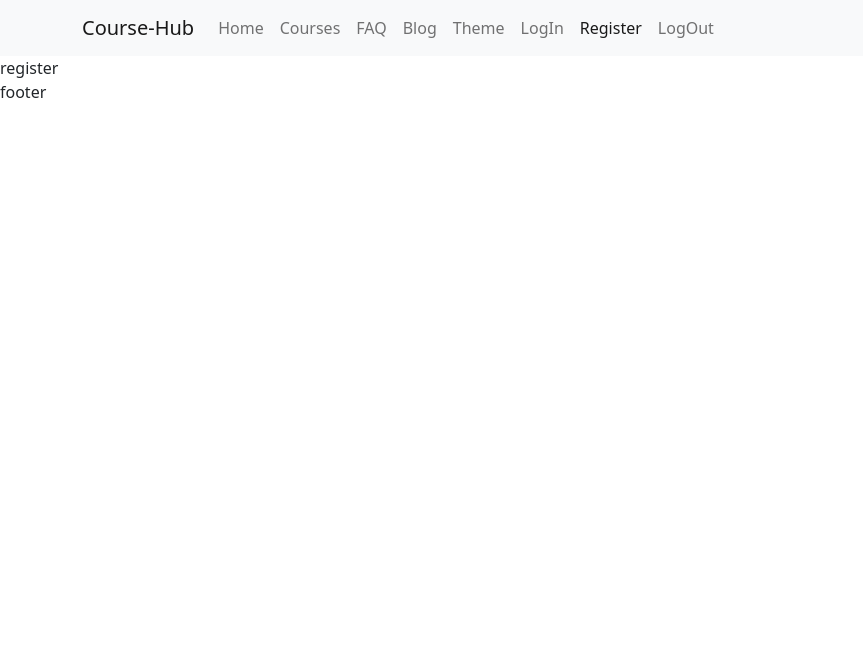
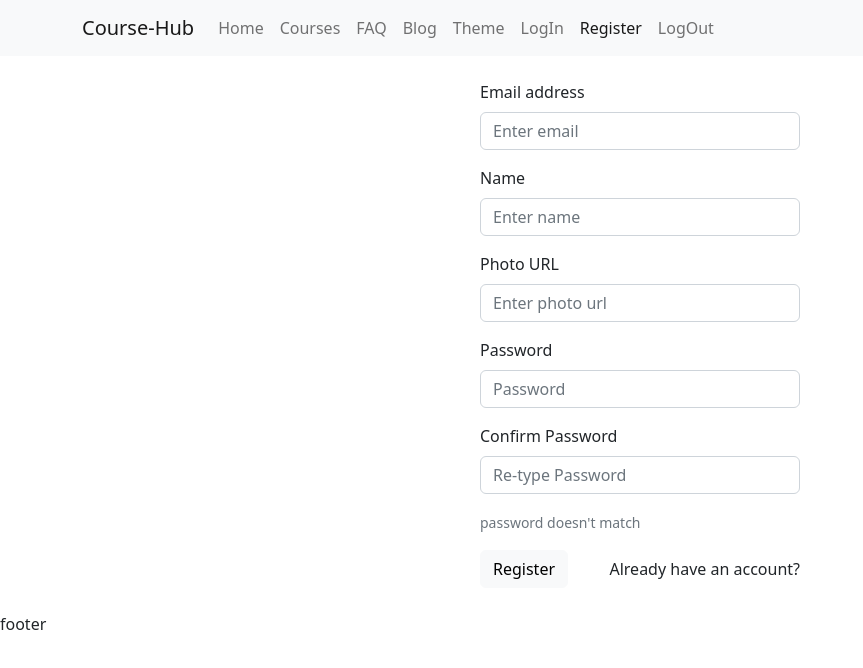
Before and after one commit to e-mm-u/Course-Hub-client, a React (Create React App) app: page /register in a window 1280 px wide. Shown: the top 668 px of the page, without its empty margins (0-863 px from the left). Built offline with nearby package versions, Linux system fonts and the light colour scheme.

Commit message:
register page structured

```diff
--- a/src/components/logs/Login.js
+++ b/src/components/logs/Login.js
@@ -5,7 +5,7 @@ import { LinkContainer } from 'react-router-bootstrap';
 
 const Login = () => {
     return (
-        <div className='w-25 mx-auto'>
+        <div className='w-25 mx-auto my-4'>
             <Form >
                 <Form.Group className="mb-3" controlId="form-email">
                     <Form.Label>Email address</Form.Label>
--- a/src/components/logs/Register.js
+++ b/src/components/logs/Register.js
@@ -1,9 +1,52 @@
 import React from 'react';
+import Button from 'react-bootstrap/Button';
+import Form from 'react-bootstrap/Form';
+import { LinkContainer } from 'react-router-bootstrap';
 
 const Register = () => {
     return (
-        <div>
-            register
+        <div className='w-25 mx-auto my-4'>
+            <Form >
+                <Form.Group className="mb-3" controlId="form-email">
+                    <Form.Label>Email address</Form.Label>
+                    <Form.Control name='email' type="email" placeholder="Enter email" />
+                </Form.Group>
+
+                <Form.Group className="mb-3" controlId="form-name">
+                    <Form.Label>Name</Form.Label>
+                    <Form.Control name='name' type="text" placeholder="Enter name" />
+                </Form.Group>
+
+                <Form.Group className="mb-3" controlId="form-photo">
+                    <Form.Label>Photo URL</Form.Label>
+                    <Form.Control name='photo' type="text" placeholder="Enter photo url" />
+                </Form.Group>
+
+                <Form.Group className="mb-3" controlId="form-password">
+                    <Form.Label>Password</Form.Label>
+                    <Form.Control name='password' type="password" placeholder="Password" />
+                </Form.Group>
+
+                <Form.Group className="mb-3" controlId="form-confirm-password">
+                    <Form.Label>Confirm Password</Form.Label>
+                    <Form.Control name='password' type="password" placeholder="Re-type Password" />
+                </Form.Group>
+
+                <Form.Group className="mb-3">
+                    <Form.Text className="text-muted">
+                        password doesn't match
+                    </Form.Text>
+                </Form.Group>
+
+                <div className='d-flex justify-content-between align-items-center'>
+                    <Button variant="light" type="submit">
+                        Register
+                    </Button>
+                    <LinkContainer to='/login'>
+                        <p className='mb-0'> Already have an account? </p>
+                    </LinkContainer>
+                </div>
+            </Form>
         </div>
     );
 };
```
